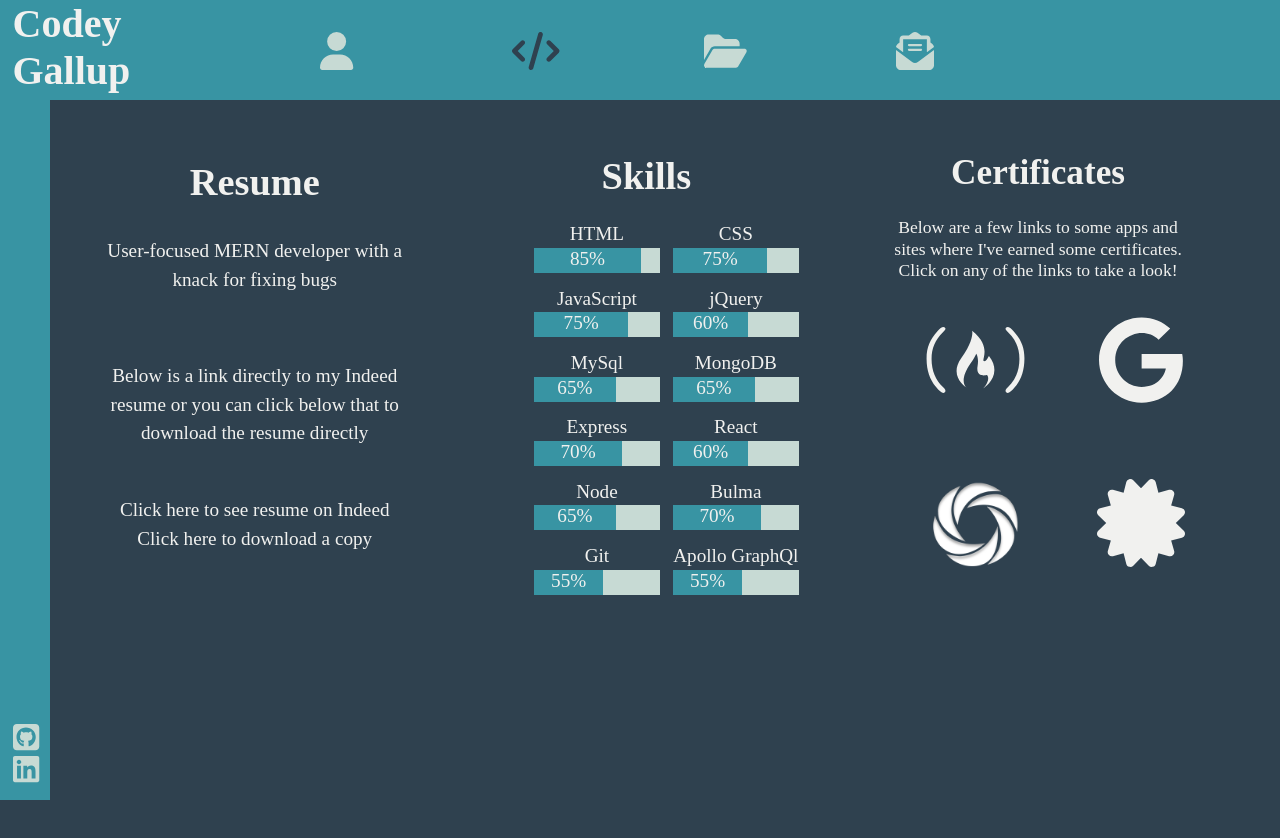
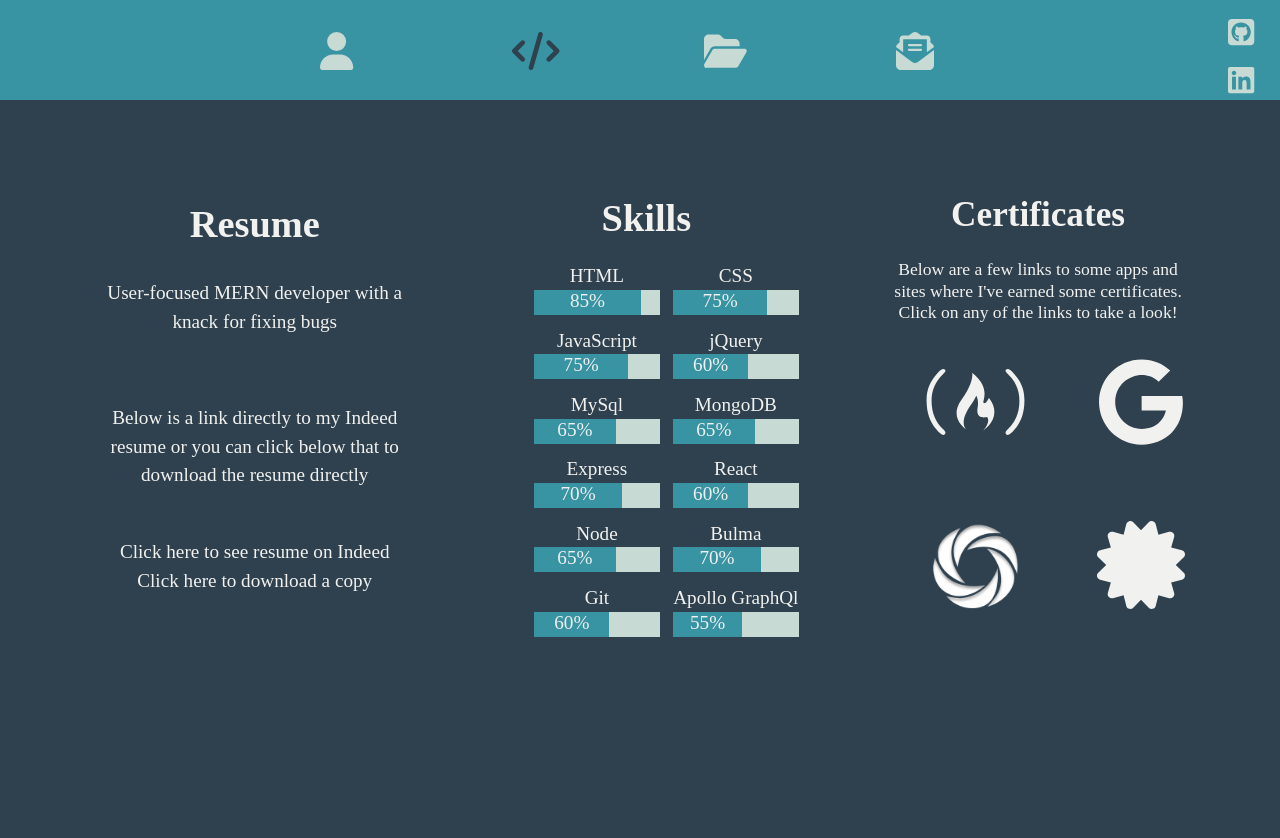
Before and after one commit to Codeyg12/vite-portfolio, a React (Vite) app: page /skills in a window 1280 px wide. Shown: the top 838 px of the page. After the commit the page ends 800 px from the top, so only its background shows below. Built offline with nearby package versions, Linux system fonts and the light colour scheme.

Commit message:
erased sidebar

```diff
--- a/src/components/Layout.jsx
+++ b/src/components/Layout.jsx
@@ -6,7 +6,7 @@ export default function Layout() {
   return (
     <>
       <Navbar />
-      <Sidebar />
+      {/* <Sidebar /> */}
       <Outlet />
     </>
   );
--- a/src/components/Navbar.jsx
+++ b/src/components/Navbar.jsx
@@ -6,25 +6,59 @@ import {
   faFolderOpen,
 } from "@fortawesome/free-solid-svg-icons";
 import { NavLink } from "react-router-dom";
-
+import { faGithubSquare, faLinkedin } from "@fortawesome/free-brands-svg-icons";
 
 export default function Navbar() {
   return (
+    <>
       <div className="nav-bar">
         <nav className="nav-bar">
-        <NavLink exact="true" activeclassname="active" to="/" className='about-link'>
+          <NavLink
+            exact="true"
+            activeclassname="active"
+            to="/"
+            className="about-link"
+          >
             <FontAwesomeIcon icon={faUser} />
           </NavLink>
-        <NavLink exact="true" activeclassname="active" to="/skills" className="skill-link">
+          <NavLink
+            exact="true"
+            activeclassname="active"
+            to="/skills"
+            className="skill-link"
+          >
             <FontAwesomeIcon icon={faCode} />
           </NavLink>
-        <NavLink exact="true" activeclassname="active" to="/projects" className="project-link">
+          <NavLink
+            exact="true"
+            activeclassname="active"
+            to="/projects"
+            className="project-link"
+          >
             <FontAwesomeIcon icon={faFolderOpen} />
           </NavLink>
-        <NavLink exact="true" activeclassname="active" to="/contact" className="contact-link">
+          <NavLink
+            exact="true"
+            activeclassname="active"
+            to="/contact"
+            className="contact-link"
+          >
             <FontAwesomeIcon icon={faEnvelopeOpenText} />
           </NavLink>
         </nav>
       </div>
+      <ul className="sidebar-list">
+        <a href="https://github.com/Codeyg12" rel="noreferrer" target="_blank" className="ga-icon">
+          <FontAwesomeIcon icon={faGithubSquare} />
+        </a>
+        <a
+          href="https://linkedin.com/in/codey-gallup"
+          rel="noreferrer"
+          target="_blank" className="li-icon"
+        >
+          <FontAwesomeIcon icon={faLinkedin} />
+        </a>
+      </ul>
+    </>
   );
 }
--- a/src/components/Project.jsx
+++ b/src/components/Project.jsx
@@ -1,5 +1,7 @@
 export default function Project() {
 return (
-    <></>
+    <div className="borderer">
+        <div>hdasufjksahfkjdik</div>
+    </div>
 )
 }
--- a/src/components/Skill.jsx
+++ b/src/components/Skill.jsx
@@ -35,73 +35,97 @@ export default function Skill() {
           <li>
             <label>HTML</label>
             <div className="progress">
-            <div className="inner-prog" style={{ width: "85%"}}>85%</div>
+              <div className="inner-prog" style={{ width: "85%" }}>
+                85%
+              </div>
             </div>
           </li>
           <li>
             <label>CSS</label>
             <div className="progress">
-            <div className="inner-prog" style={{ width: "75%"}}>75%</div>
+              <div className="inner-prog" style={{ width: "75%" }}>
+                75%
+              </div>
             </div>
           </li>
           <li>
             <label>JavaScript</label>
             <div className="progress">
-            <div className="inner-prog" style={{ width: "75%"}}>75%</div>
+              <div className="inner-prog" style={{ width: "75%" }}>
+                75%
+              </div>
             </div>
           </li>
           <li>
             <label>jQuery</label>
             <div className="progress">
-            <div className="inner-prog" style={{ width: "60%"}}>60%</div>
+              <div className="inner-prog" style={{ width: "60%" }}>
+                60%
+              </div>
             </div>
           </li>
           <li>
             <label>MySql</label>
             <div className="progress">
-            <div className="inner-prog" style={{ width: "65%"}}>65%</div>
+              <div className="inner-prog" style={{ width: "65%" }}>
+                65%
+              </div>
             </div>
           </li>
           <li>
             <label>MongoDB</label>
             <div className="progress">
-            <div className="inner-prog" style={{ width: "65%"}}>65%</div>
+              <div className="inner-prog" style={{ width: "65%" }}>
+                65%
+              </div>
             </div>
           </li>
           <li>
             <label>Express</label>
             <div className="progress">
-            <div className="inner-prog" style={{ width: "70%"}}>70%</div>
+              <div className="inner-prog" style={{ width: "70%" }}>
+                70%
+              </div>
             </div>
           </li>
           <li>
             <label>React</label>
             <div className="progress">
-            <div className="inner-prog" style={{ width: "60%"}}>60%</div>
+              <div className="inner-prog" style={{ width: "60%" }}>
+                60%
+              </div>
             </div>
           </li>
           <li>
             <label>Node</label>
             <div className="progress">
-            <div className="inner-prog" style={{ width: "65%"}}>65%</div>
+              <div className="inner-prog" style={{ width: "65%" }}>
+                65%
+              </div>
             </div>
           </li>
           <li>
             <label>Bulma</label>
             <div className="progress">
-            <div className="inner-prog" style={{ width: "70%"}}>70%</div>
+              <div className="inner-prog" style={{ width: "70%" }}>
+                70%
+              </div>
             </div>
           </li>
           <li>
             <label>Git</label>
             <div className="progress">
-            <div className="inner-prog" style={{ width: "55%"}}>55%</div>
+              <div className="inner-prog" style={{ width: "60%" }}>
+                60%
+              </div>
             </div>
           </li>
           <li>
             <label>Apollo GraphQl</label>
             <div className="progress">
-            <div className="inner-prog" style={{ width: "55%"}}>55%</div>
+              <div className="inner-prog" style={{ width: "55%" }}>
+                55%
+              </div>
             </div>
           </li>
         </ul>
--- a/src/index.css
+++ b/src/index.css
@@ -28,15 +28,15 @@ body {
   text-decoration: none;
 }
 
-.nav-bar a:hover {
+.nav-bar .sidebar-list a:hover {
   transition: all 0.3s ease-out;
 }
 
-.nav-bar a:hover svg {
+.nav-bar a:hover svg, .sidebar-list a:hover svg {
   opacity: 0;
 }
 
-.nav-bar a:hover::after {
+.nav-bar a:hover::after, .sidebar-list a:hover::after {
   opacity: 1;
 }
 
@@ -55,13 +55,11 @@ body {
   transition: all 0.3s ease-out;
 }
 
-
 .about-link {
   position: absolute;
   top: 30%;
   left: 25%;
 }
-
 
 a.about-link::after {
   content: 'ABOUT';
@@ -102,17 +100,10 @@ a.active {
 }
 
 /* -----------------------------------------------SIDEBAR------------------------------------------------------ */
-.sidebar {
-  position: absolute;
-  background-color: var(--color3);
-  height: 100%;
-  width: 50px;
-  top: 0;
-}
 
 .sidebar-list {
   height: 100%;
-  padding: 13px;
+ padding: 13px;
 }
 
 .sidebar-list a {
@@ -120,33 +111,46 @@ a.active {
   color: var(--color4);
 }
 
-.sidebar-list a:hover {
-  color: var(--color1);
+.sidebar-list a::after {
+  content: '';
+  font-size: 15px;
+  letter-spacing: 2px;
+  position: absolute;
+  bottom: 7px;
+  left: -20px;
+  display: block;
+  width: 100%;
+  text-align: center;
+  opacity: 0;
+  -webkit-transition: all 0.3s ease-out;
+  transition: all 0.3s ease-out;
 }
 
 .ga-icon {
   position: absolute;
-  bottom: 6%;
+  top: 2%;
+  right: 2%;
+}
+
+a.ga-icon::after {
+ content: 'GitHub';
 }
 
 .li-icon {
   position: absolute;
-  bottom: 2%;
+  top: 8%;
+  right: 2%;
 }
 
-.name {
-  position: absolute;
-  font-size: 2.5em;
-  z-index: 3;
-  margin: 0 25%;
+a.li-icon::after {
+  content: 'LinkedIn';
 }
 
 /* --------------------------------------------------ABOUT---------------------------------------------------- */
 .about-head {
   display: flex;
   justify-content: center;
-  margin-left: 10%;
-  margin-top: 10%;
+  margin-top: 6%;
   font-size: 3rem;
   width: 100%;
 }
@@ -418,3 +422,16 @@ a.credly-link::after {
   height: 25px;
   color: var(--color2);
 }
+
+/* ---------------------------------------------------------------PROJECTS----------------------------------------------------------------------- */
+.borderer {
+  border: 1px solid black;
+  width: 100vw;
+  height: 100vh;
+  background-color: var(--color3);
+  display: flex;
+  justify-content: flex-end;
+  /* justify-items: center; */
+  /* align-items: center; */
+  margin: 5%;
+}
```
Also changed, not shown: src/components/Footer.jsx (deleted, +0 -7 lines). Lines whose indentation alone changed are shown as unchanged.
